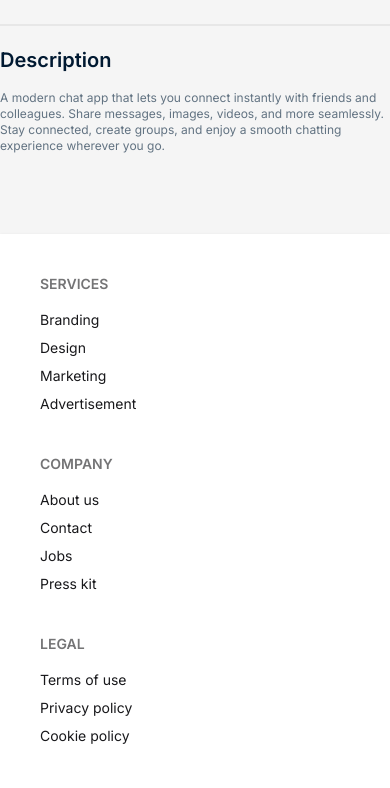
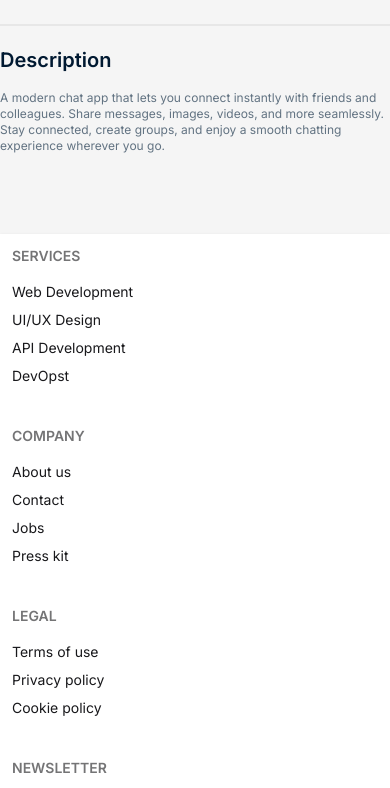
Before and after one commit to rafiul396/B12-A08-Hero-Apps-By-Rafiul, a React (Vite) app: page /appdetails/1 in a window 390 px wide. Shown: the part 1161-1949 px from the top of the page. Built offline with nearby package versions, Linux system fonts and the light colour scheme.

Commit message:
updated menu for mobile device

```diff
--- a/index.html
+++ b/index.html
@@ -2,9 +2,9 @@
 <html data-theme="light" lang="en">
   <head>
     <meta charset="UTF-8" />
-    <link rel="icon" type="image/svg+xml" href="/vite.svg" />
+    <link rel="icon" type="image/svg+xml" href="/logo.png" />
     <meta name="viewport" content="width=device-width, initial-scale=1.0" />
-    <title>bdsoft-io</title>
+    <title>Home - bdsoft.io</title>
   </head>
   <body>
     <div id="root"></div>
--- a/src/components/Apps/InstalledApp.jsx
+++ b/src/components/Apps/InstalledApp.jsx
@@ -13,19 +13,19 @@ const InstalledApp = ({ app, uninstallApp }) => {
     return (
         <div className='flex justify-between items-center bg-base-100 rounded-xl p-4'>
             <div className='flex items-center gap-4'>
-                <img className='w-[100px] rounded-xl' src={image} alt="" />
+                <img className='md:w-[100px] w-[80px] rounded-xl' src={image} alt="" />
                 <div className='space-y-4'>
                     <h4 className='text-xl'>
                         {title}
                     </h4>
                     <div className='flex justify-between space-x-5'>
                         <span className='text-[#00D390] flex items-center gap-2'>
-                            <img className='w-[16px] h-[16px]' src={downloadIcon} alt="" /><span className='text-[16px]'>{downloads}</span>
+                            <img className='md:w-[16px] w-[12px] md:h-[16px] h-[12px]' src={downloadIcon} alt="" /><span className='md:text-[16px] text-xs'>{downloads}</span>
                         </span>
                         <span className='text-[#FF8811] flex items-center gap-2'>
-                            <img className='w-[16px] h-[16px]' src={ratingIcon} alt="" /><span className='text-[16px]'>{ratingAvg}</span>
+                            <img className='md:w-[16px] w-[12px] md:h-[16px] h-[12px]' src={ratingIcon} alt="" /><span className='md:text-[16px] text-xs'>{ratingAvg}</span>
                         </span>
-                        <span className='text-[#627382] flex items-center gap-2'>
+                        <span className='text-[#627382] md:text-[16px] text-xs flex items-center gap-2'>
                             {size}MB
                         </span>
                     </div>
--- a/src/components/footer/Footer.jsx
+++ b/src/components/footer/Footer.jsx
@@ -5,13 +5,13 @@ const Footer = () => {
     return (
         <footer className="bg-base-100 shadow-sm mt-20">
             <Container>
-                <div className='footer sm:footer-horizontal  text-base-content p-10'>
+                <div className='footer sm:footer-horizontal  text-base-content md:p-5 p-3'>
                     <nav>
                         <h6 className="footer-title">Services</h6>
-                        <a className="link link-hover">Branding</a>
-                        <a className="link link-hover">Design</a>
-                        <a className="link link-hover">Marketing</a>
-                        <a className="link link-hover">Advertisement</a>
+                        <a className="link link-hover">Web Development</a>
+                        <a className="link link-hover">UI/UX Design</a>
+                        <a className="link link-hover">API Development</a>
+                        <a className="link link-hover">DevOpst</a>
                     </nav>
                     <nav>
                         <h6 className="footer-title">Company</h6>
--- a/src/components/header/navbar/Navbar.jsx
+++ b/src/components/header/navbar/Navbar.jsx
@@ -18,7 +18,7 @@ const Navbar = () => {
                             </span>
 
                         </div>
-                        <ul className={`absolute duration-500 -z-10 ${open ? 'top-16' : '-top-40'} right-0 md:hidden bg-transparent w-full text-center text-xl space-y-2 p-2`}>
+                        <ul className={`bg-base-100 absolute duration-500 -z-10 ${open ? 'top-16' : '-top-40'} right-0 md:hidden w-full text-center text-xl space-y-2 p-2`}>
                             <li>
                                 <NavLink onClick={() => setOpen(e => !e)} to='/'>Home</NavLink>
                             </li>
--- a/src/pages/Appdetails.jsx
+++ b/src/pages/Appdetails.jsx
@@ -31,6 +31,7 @@ const Appdetails = () => {
 
     return (
         <section>
+            <title>App Details - bdsoft.io</title>
             <Container>
                 <div className='lg:grid lg:grid-cols-12 lg:gap-6 flex flex-col justify-center lg:justify-start rounded-xl pt-20'>
                     <div className='lg:h-[300px] xl:h-[430px] xl:w-[450px] bg-[#13131310] rounded-xl lg:col-span-4 p-10 m-5 lg:m-0 lg:p-6'>
--- a/src/pages/Application.jsx
+++ b/src/pages/Application.jsx
@@ -14,6 +14,7 @@ const Application = () => {
 
     return (
         <main>
+            <title>Applications - bdsoft.io</title>
             <Container>
                 <div className='mt-20 mb-10'>
                     <h3 className='text-3xl text-center font-semibold mb-4'>
--- a/src/pages/Home.jsx
+++ b/src/pages/Home.jsx
@@ -9,6 +9,7 @@ const Home = () => {
 
     return (
         <>
+        <title>Home - bdsoft.io</title>
             <Container>
                 <Hero />
             </Container>
--- a/src/pages/Installation.jsx
+++ b/src/pages/Installation.jsx
@@ -33,6 +33,7 @@ const Installation = () => {
 
     return (
         <main>
+            <title>Installation - bdsoft.io</title>
             <Container>
                 <div className='mt-20 mb-10'>
                     <h3 className='text-3xl text-center font-semibold mb-4'>
```
Also changed, not shown: public/logo.png (added).
